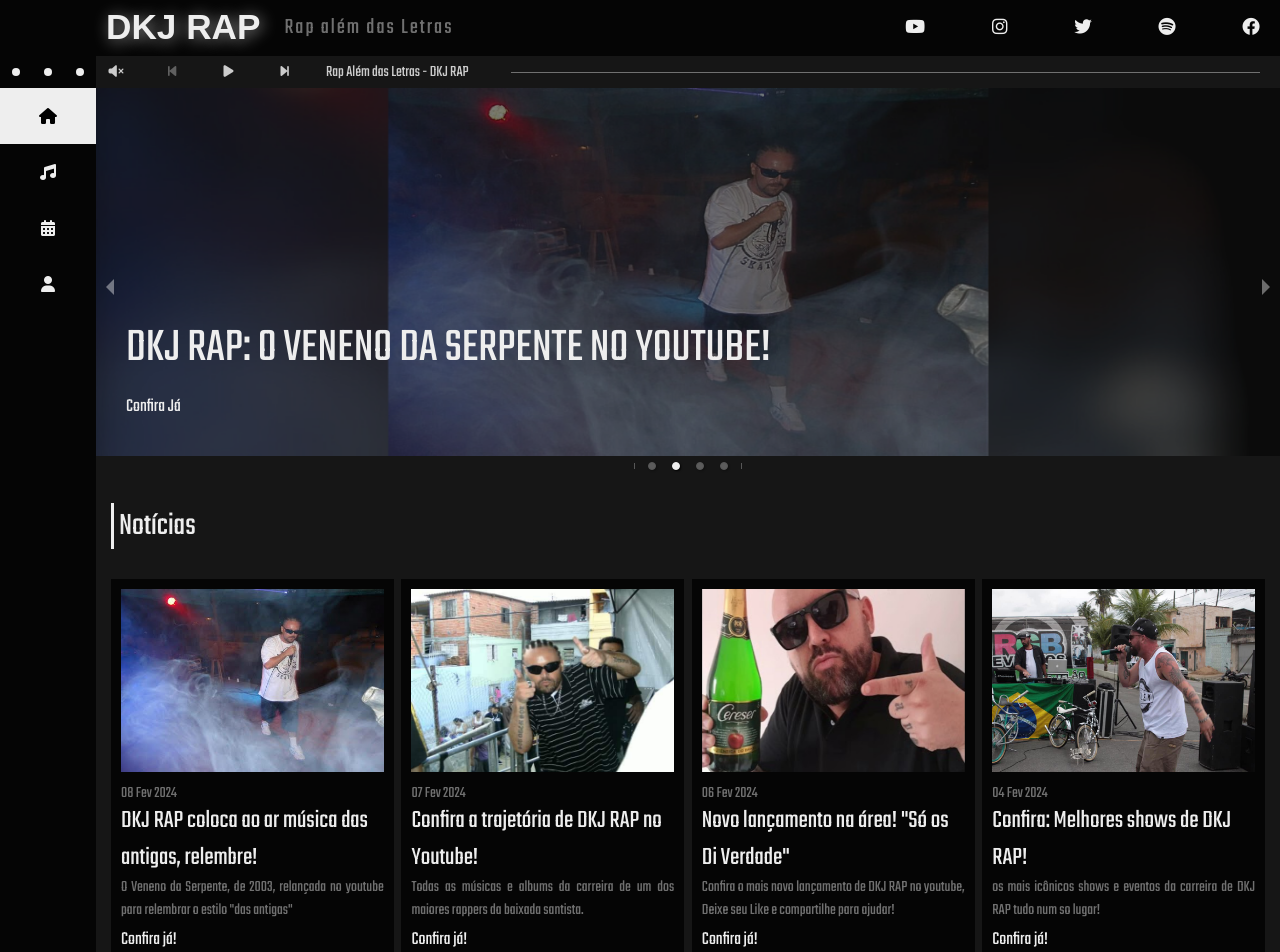
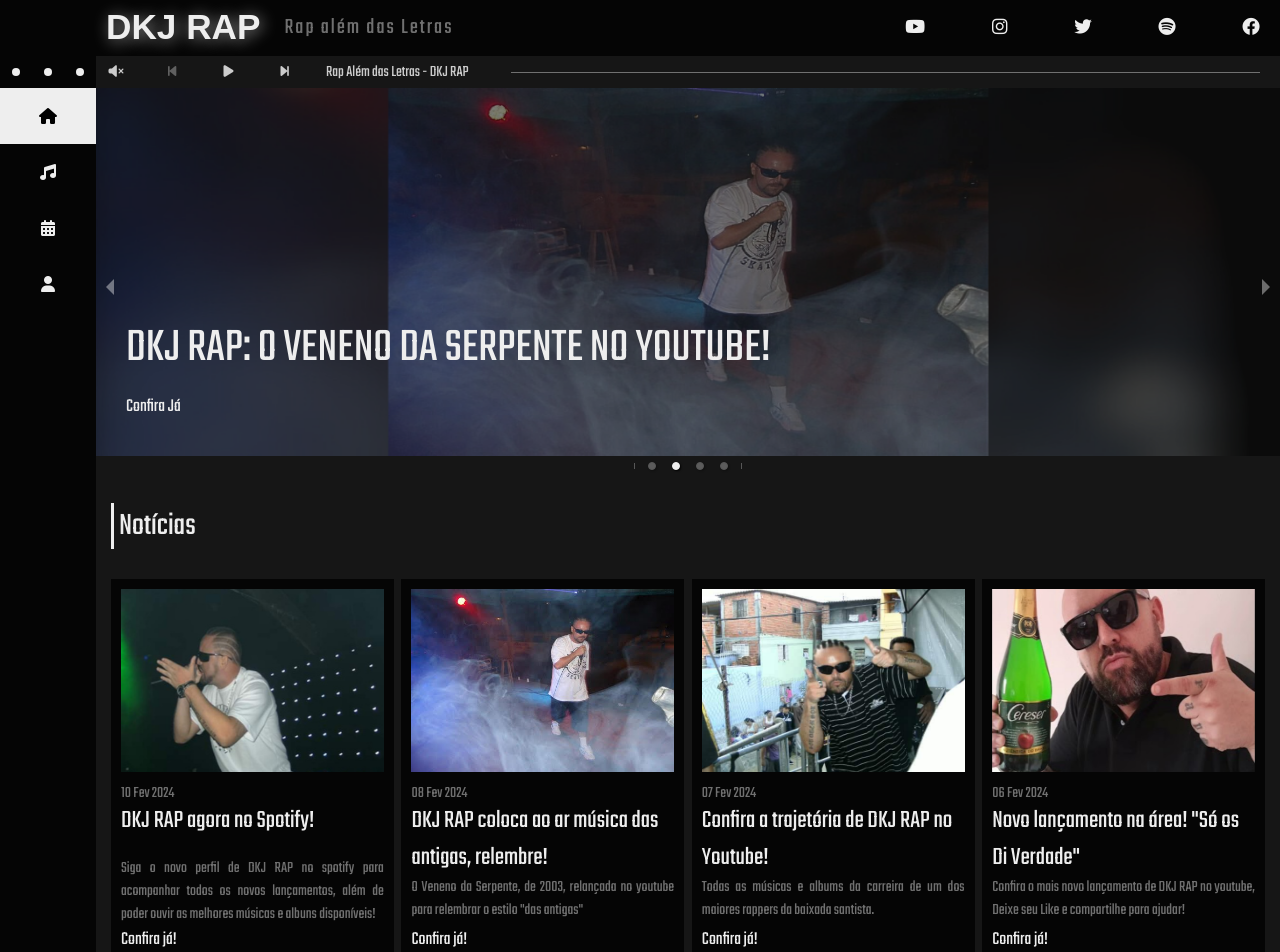
Before and after one commit to TerryKrom/dkjrap, a React (Vite) app in the folder hiphop-website/: page / in a window 1280 px wide. Shown: the top 952 px of the page. Built offline with nearby package versions, Linux system fonts and the light colour scheme; a web font is replaced by a local one.

Commit message:
news updated

```diff
--- a/hiphop-website/src/components/mainCard.css
+++ b/hiphop-website/src/components/mainCard.css
@@ -55,6 +55,7 @@
 
 .main-card-body h2 {
     font-size: 1.6rem;
+    min-height: 55px;
 }
 
 .card-text {
--- a/hiphop-website/src/data/mainCardData.jsx
+++ b/hiphop-website/src/data/mainCardData.jsx
@@ -3,6 +3,7 @@
 import img02 from '../assets/cardImages/img02.jpg';
 import img03 from '../assets/cardImages/img03.jpg';
 import img04 from '../assets/cardImages/img04.png';
+import img05 from '../assets/cardImages/img05.png';
 
 const MainCardsData = () => {
   const cardsData = [
@@ -38,6 +39,39 @@
       src: 'https://youtube.com/watch?v=y82Jgyrzjy4',
       target: '_blank'
     },
+    {
+      date: '10-02-2024',
+      img: img05,
+      title: 'DKJ RAP agora no Spotify!',
+      text: 'Siga o novo perfil de DKJ RAP no spotify para acompanhar todos os novos lançamentos, além de poder ouvir as melhores músicas e albuns disponíveis!',
+      src: 'https://youtube.com/watch?v=y82Jgyrzjy4',
+      target: '_blank'
+    },
+    {
+      date: '02-02-2024',
+      img: img05,
+      title: 'DKJ RAP agora no Spotify!',
+      text: 'Siga o novo perfil de DKJ RAP no spotify para acompanhar todos os novos lançamentos, além de poder ouvir as melhores músicas e albuns disponíveis!',
+      src: 'https://youtube.com/watch?v=y82Jgyrzjy4',
+      target: '_blank'
+    },
+    {
+      date: '02-02-2024',
+      img: img05,
+      title: 'DKJ RAP agora no Spotify!',
+      text: 'Siga o novo perfil de DKJ RAP no spotify para acompanhar todos os novos lançamentos, além de poder ouvir as melhores músicas e albuns disponíveis!',
+      src: 'https://youtube.com/watch?v=y82Jgyrzjy4',
+      target: '_blank'
+    },
+    {
+      date: '02-02-2024',
+      img: img05,
+      title: 'DKJ RAP agora no Spotify!',
+      text: 'Siga o novo perfil de DKJ RAP no spotify para acompanhar todos os novos lançamentos, além de poder ouvir as melhores músicas e albuns disponíveis!',
+      src: 'https://youtube.com/watch?v=y82Jgyrzjy4',
+      target: '_blank'
+    },
+
     // Adicione mais objetos conforme necessário
   ];
 
```
Also changed, not shown: hiphop-website/src/assets/cardImages/img05.png (added). Lines whose indentation alone changed are shown as unchanged.
